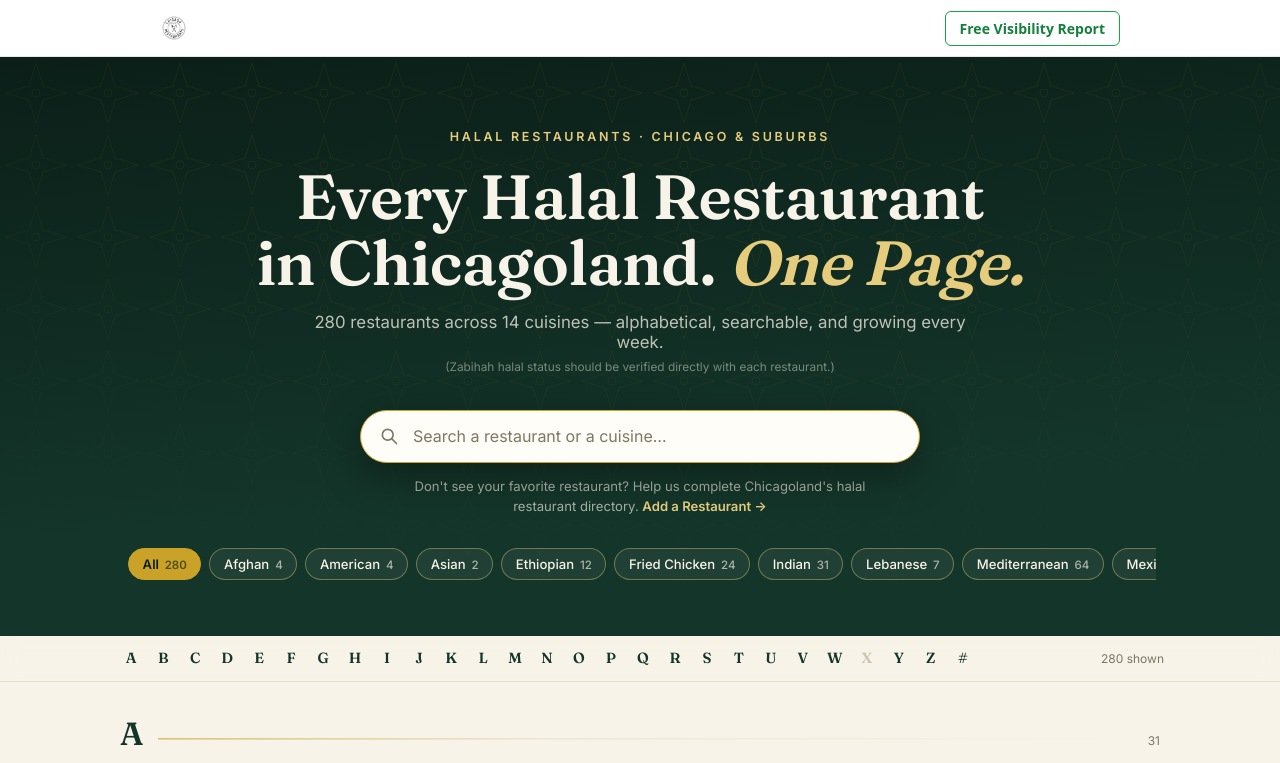
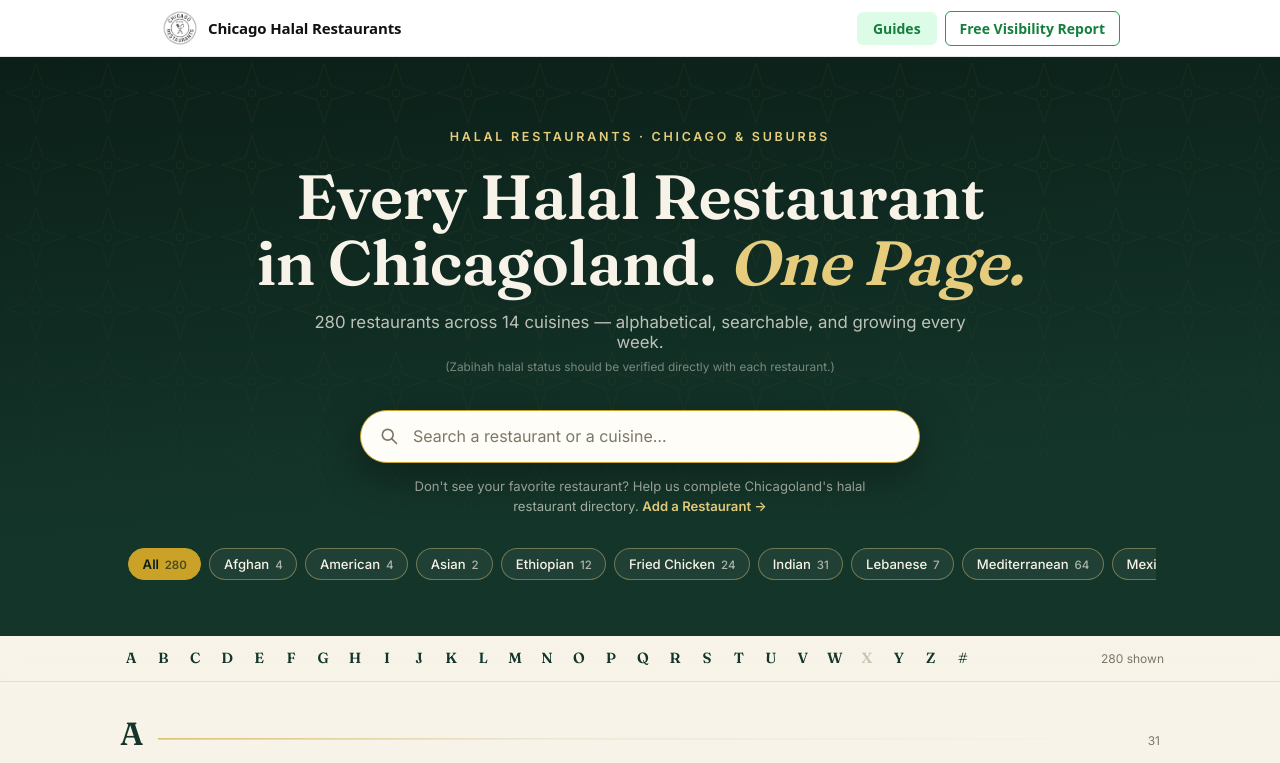
Before and after one commit to syedja/chicagohalalrestaurants, a Next.js app: page / in a window 1280 px wide. Shown: the top 763 px of the page. Built offline with nearby package versions, Linux system fonts and the light colour scheme.

Commit message:
Enlarge logo with wordmark, restyle Guides nav link as filled pill

```diff
--- a/app/layout.js
+++ b/app/layout.js
@@ -64,9 +64,22 @@ export default function RootLayout({ children }) {
               fontWeight: '700',
               fontSize: '15px',
             }}>
-              <img src="/logo.png" alt="" style={{ width: '28px', height: '28px', objectFit: 'contain' }} />
+              <img src="/logo.png" alt="Chicago Halal Restaurants logo" style={{ width: '40px', height: '40px', objectFit: 'contain' }} />
+              <span style={{ fontWeight: '700', fontSize: '15px', color: '#111', whiteSpace: 'nowrap', letterSpacing: '-0.01em' }}>Chicago Halal Restaurants</span>
             </a>
             <div style={{ display: 'flex', alignItems: 'center', gap: '8px' }}>
+              <a href="/blog" style={{
+                fontSize: '14px',
+                fontWeight: '600',
+                color: '#15803d',
+                background: '#dcfce7',
+                textDecoration: 'none',
+                padding: '7px 16px',
+                borderRadius: '6px',
+                whiteSpace: 'nowrap',
+              }}>
+                Guides
+              </a>
               <a href="/grade" style={{
                 fontSize: '14px',
                 fontWeight: '600',
```
